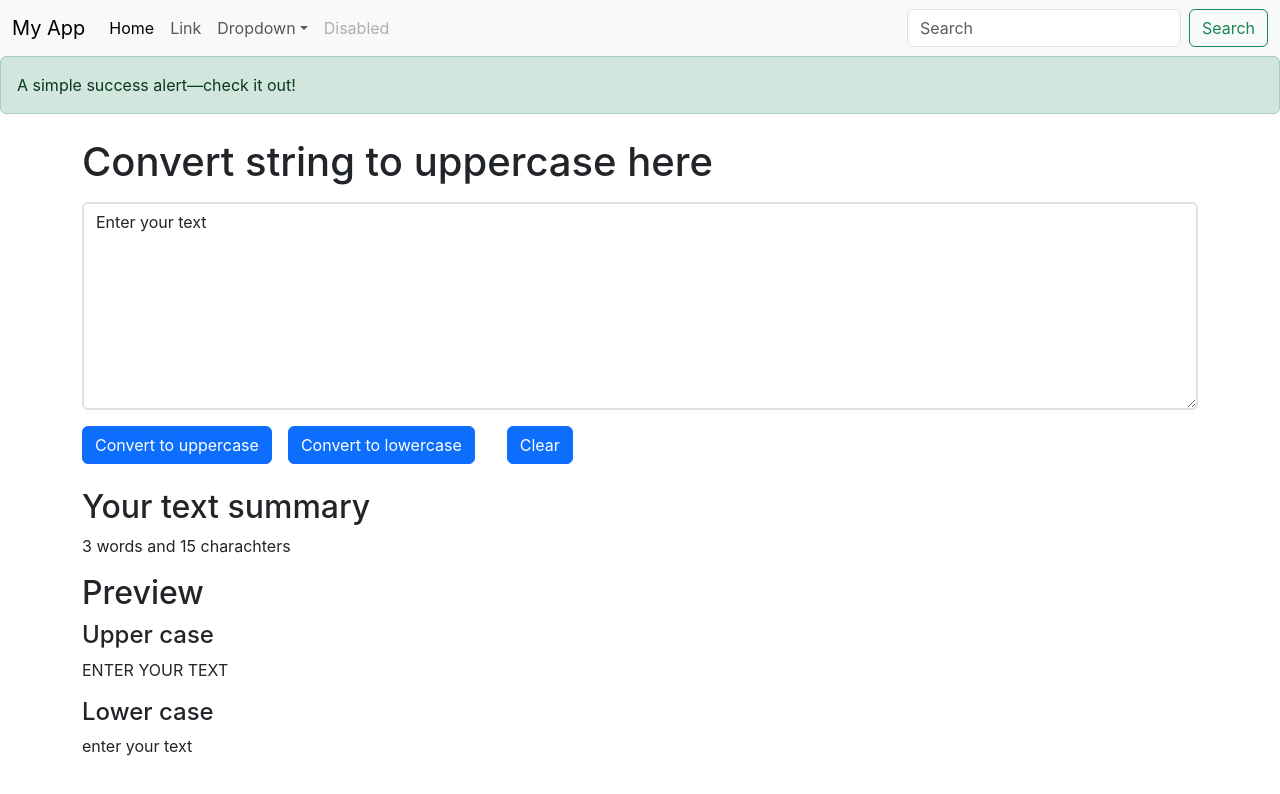
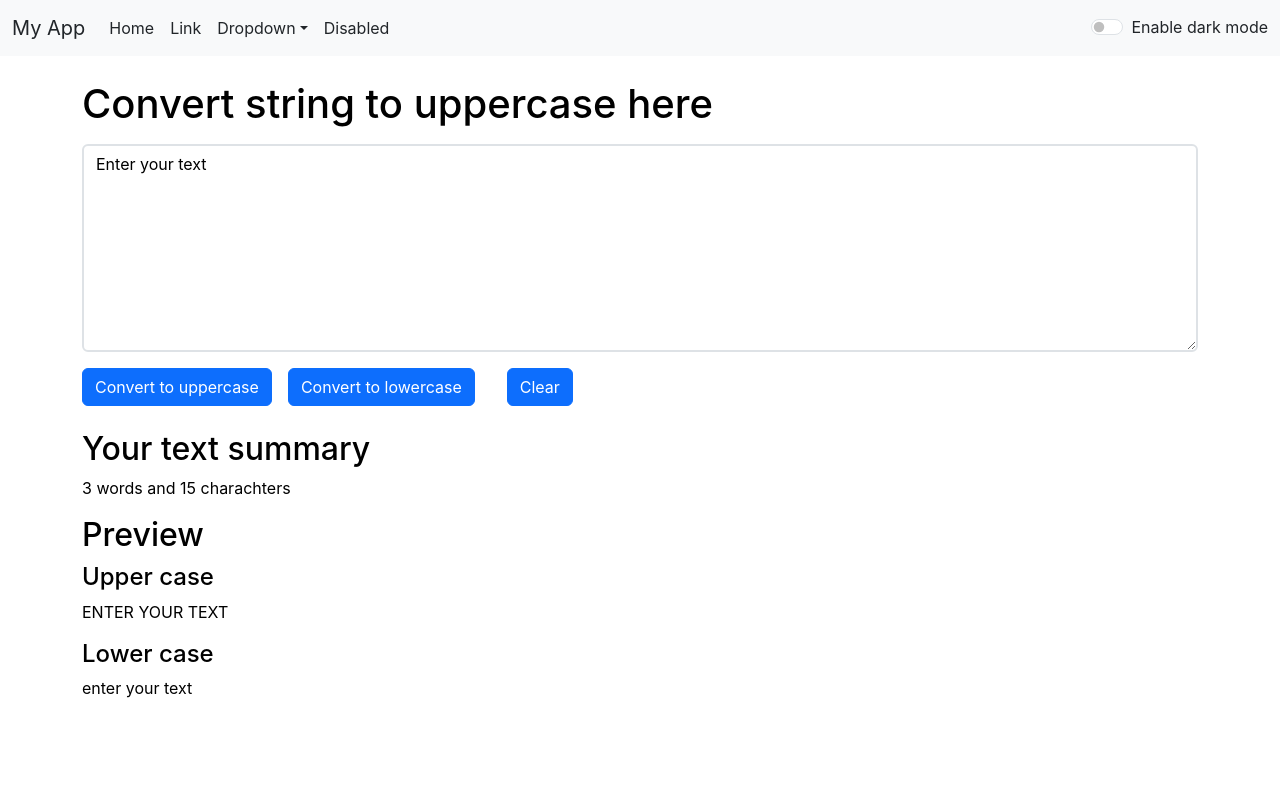
Before and after one commit to navneetthakor/Texter, a React (Create React App) app: page / in a window 1280 px wide. Shown: the top 794 px of the page. Built offline with nearby package versions, Linux system fonts and the light colour scheme.

Commit message:
dark mode added first time

```diff
--- a/src/App.js
+++ b/src/App.js
@@ -1,16 +1,33 @@
 
 import './App.css';
-import Alert from './components/Alert';
+// import Alert from './components/Alert';
 // import About from './components/About';
 import Navbar from './components/Navbar';
 import Textbox from './components/Textbox';
+import React, { useState } from 'react'
+
 
 function App() {
+  const [mode, setMode] = useState('light');
+
+  const toggleMode = ()=>{
+    if(mode === 'light')
+    {
+      setMode('dark');
+      document.body.style.backgroundColor = '#393f86';
+    }
+    else
+    {
+      setMode('light');
+      document.body.style.backgroundColor = 'white';
+    }
+  }
+
   return (
     <>
-    <Navbar title="My App" />
-    <Alert/>
-    <Textbox />
+    <Navbar title="My App" mode = {mode} togmod = {toggleMode}/>
+    {/* <Alert/> */}
+    <Textbox mode = {mode}/>
 
     {/* <About /> */}
     </>
--- a/src/components/Alert.js
+++ b/src/components/Alert.js
@@ -2,7 +2,7 @@ import React from 'react'
 
 export default function Alert() {
   return (
-    <div class="alert alert-success" role="alert">
+    <div class="alert alert-success" role="alert" id="liveAlertBtn">
   A simple success alert—check it out!
 </div>
   )
--- a/src/components/Navbar.js
+++ b/src/components/Navbar.js
@@ -1,45 +1,103 @@
-import React from 'react'
+import React from "react";
 
 export default function Navbar(props) {
+
   return (
     <div>
-        <nav className="navbar navbar-expand-lg bg-body-tertiary">
+      <nav className={`navbar navbar-expand-lg bg-${props.mode === "light" ? "light" : "secondary"}  text-${props.mode === "light" ? "dark" : "light"}`}>
         <div className="container-fluid">
-            <a className="navbar-brand" href="/">{props.title}</a>
-            <button className="navbar-toggler" type="button" data-bs-toggle="collapse" data-bs-target="#navbarSupportedContent" aria-controls="navbarSupportedContent" aria-expanded="false" aria-label="Toggle navigation">
+          <a className={`navbar-brand   text-${props.mode === "light" ? "dark" : "light"}`} href="/">
+            {props.title}
+          </a>
+          <button
+            className="navbar-toggler"
+            type="button"
+            data-bs-toggle="collapse"
+            data-bs-target="#navbarSupportedContent"
+            aria-controls="navbarSupportedContent"
+            aria-expanded="false"
+            aria-label="Toggle navigation"
+          >
             <span className="navbar-toggler-icon"></span>
           </button>
-    <div className="collapse navbar-collapse" id="navbarSupportedContent">
+          <div
+            className="collapse navbar-collapse "
+            id="navbarSupportedContent"
+          >
             <ul className="navbar-nav me-auto mb-2 mb-lg-0">
               <li className="nav-item">
-          <a className="nav-link active" aria-current="page" href="/">Home</a>
+                <a
+                  className={`nav-link active text-${props.mode === "light" ? "dark" : "light"}`}
+                  aria-current="page"
+                  href="/"
+                >
+                  Home
+                </a>
               </li>
               <li className="nav-item">
-          <a className="nav-link" href="/">Link</a>
+                <a className={`nav-link  text-${props.mode === "light" ? "dark" : "light"}`} href="/">
+                  Link
+                </a>
               </li>
               <li className="nav-item dropdown">
-          <a className="nav-link dropdown-toggle" href="/" role="button" data-bs-toggle="dropdown" aria-expanded="false">
+                <a
+                  className={`nav-link dropdown-toggle  text-${props.mode === "light" ? "dark" : "light"}`}
+                  href="/"
+                  role="button"
+                  data-bs-toggle="dropdown"
+                  aria-expanded="false"
+                >
                   Dropdown
                 </a>
                 <ul className="dropdown-menu">
-            <li><a className="dropdown-item" href="/">Action</a></li>
-            <li><a className="dropdown-item" href="/">Another action</a></li>
-            <li><hr className="dropdown-divider"/></li>
-            <li><a className="dropdown-item" href="/">Something else here</a></li>
+                  <li>
+                    <a className={`dropdown-item  text-${props.mode === "light" ? "dark" : "light"}`} href="/">
+                      Action
+                    </a>
+                  </li>
+                  <li>
+                    <a className={`dropdown-item  text-${props.mode === "light" ? "dark" : "light"}`} href="/">
+                      Another action
+                    </a>
+                  </li>
+                  <li>
+                    <hr className="dropdown-divider" />
+                  </li>
+                  <li>
+                    <a className={`dropdown-item  text-${props.mode === "light" ? "dark" : "light"}`} href="/">
+                      Something else here
+                    </a>
+                  </li>
                 </ul>
               </li>
               <li className="nav-item">
-          <a className="nav-link disabled" href='/'>Disabled</a>
+                <a className={`nav-link disabled  text-${props.mode === "light" ? "dark" : "light"}`} href="/">
+                  Disabled
+                </a>
               </li>
             </ul>
-      <form className="d-flex" role="search">
+            {/* <form className="d-flex" role="search">
         <input className="form-control me-2" type="search" placeholder="Search" aria-label="Search"/>
         <button className="btn btn-outline-success" type="submit">Search</button>
-      </form>
+      </form> */}
+
+            <div className="form-check form-switch">
+              <input
+                className="form-check-input"
+                onChange={props.togmod}
+                type="checkbox"
+                role="switch"
+                id="flexSwitchCheckDefault"
+              />
+              <label className="form-check-label" htmlFor="flexSwitchCheckDefault">
+                {props.mode === "dark"
+                  ? "Enable light mode"
+                  : "Enable dark mode"}
+              </label>
+            </div>
           </div>
         </div>
       </nav>
-
     </div>
-  )
+  );
 }
--- a/src/components/Textbox.js
+++ b/src/components/Textbox.js
@@ -1,30 +1,36 @@
 import React, { useState } from "react";
 
-export default function Textbox() {
-   let handleChange = (event)=>{
+export default function Textbox(props) {
+  let handleChange = (event) => {
     setText(event.target.value);
-   }
+  };
 
-   let handleupClick = ()=>{
+  let handleupClick = () => {
     let newText = text.toUpperCase();
     setText(newText);
-   }
+  };
 
-   let handleclrClick = ()=>{
+  let handleclrClick = () => {
     let newText = "";
     setText(newText);
-   }
+  };
 
-   let handlelowClick = ()=>{
+  let handlelowClick = () => {
     let newText = text.toLowerCase();
     setText(newText);
-   }
+  };
 
   const [text, setText] = useState("Enter your text");
 
   return (
     <div>
-      <div className="container my-4">
+      <div
+        className="container my-4"
+        style={{
+          backgroundColor: props.mode === "light" ? "white" : "#393f86",
+          color: props.mode === "light" ? "black" : "white",
+        }}
+      >
         <div class="mb-3">
           <label for="exampleFormControlTextarea1" class="form-label">
             <h1>Convert string to uppercase here</h1>
@@ -34,35 +40,52 @@ export default function Textbox() {
             value={text}
             id="exampleFormControlTextarea1"
             rows="8"
+            style={{
+              backgroundColor: props.mode === "light" ? "white" : "#393f86",
+              color: props.mode === "light" ? "black" : "white",
+            }}
             onChange={handleChange}
           ></textarea>
         </div>
-        <div class="col-12">
+        <div class="col-12" >
           <button class="btn btn-primary" type="submit" onClick={handleupClick}>
             Convert to uppercase
           </button>
-          <button class="btn btn-primary mx-3" type="submit" onClick={handlelowClick}>
+          <button
+            class="btn btn-primary mx-3"
+            type="submit"
+            onClick={handlelowClick}
+          >
             Convert to lowercase
           </button>
-          <button class="btn btn-primary mx-3" type="submit" onClick={handleclrClick}>
+          <button
+            class="btn btn-primary mx-3"
+            type="submit"
+            onClick={handleclrClick}
+          >
             Clear
           </button>
         </div>
       </div>
 
-    <div className="container">
+      <div className="container" style={{
+          color: props.mode === "light" ? "black" : "white",
+        }}>
         <h2>Your text summary</h2>
-        <p>{text.split(" ").length} words and {text.length} charachters</p>
-    </div>
+        <p>
+          {text.split(" ").length} words and {text.length} charachters
+        </p>
+      </div>
 
-    <div className="container my-3">
+      <div className="container my-3" style={{
+          color: props.mode === "light" ? "black" : "white",
+        }}>
         <h2>Preview</h2>
         <h4 className="my-2">Upper case</h4>
-        <p>{text.toUpperCase()}</p>
+        <p>{text===""?'ENTER TEXT TO PREVIEW':text.toUpperCase()}</p>
         <h4 className="my-2">Lower case</h4>
-        <p>{text.toLowerCase()}</p>
-    </div>
-
+        <p>{text===""?'enter text to preview':text.toLowerCase()}</p>
+      </div>
     </div>
   );
 }
```
Lines whose indentation alone changed are shown as unchanged.
